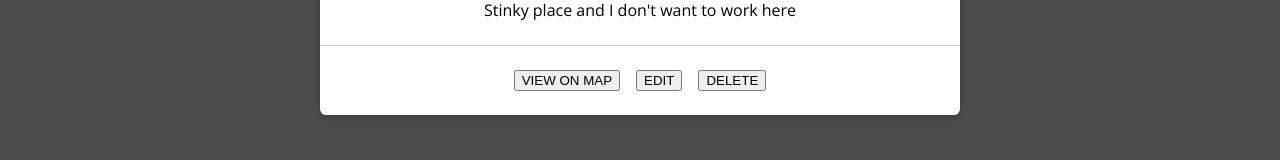
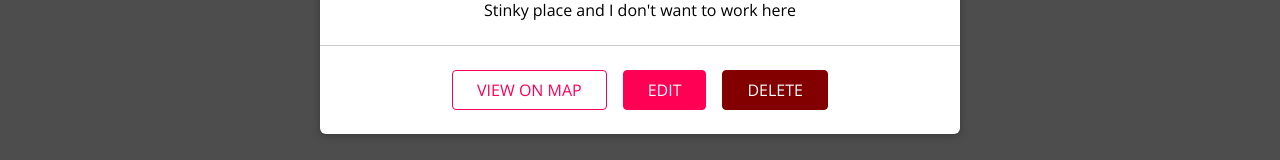
Before and after one commit to Sairoden/mern, a React (Vite) app in the folder frontend/: page /u1/places in a window 1280 px wide. Shown: the part 491-651 px from the top of the page. Built offline with nearby package versions, Linux system fonts and the light colour scheme.

Commit message:
Add Custom Buttons

```diff
--- a/frontend/src/features/places/PlaceItem/PlaceItem.jsx
+++ b/frontend/src/features/places/PlaceItem/PlaceItem.jsx
@@ -2,7 +2,7 @@
 import "./PlaceItem.css";
 
 // UI Components
-import { Card } from "../../../ui";
+import { Card, Button } from "../../../ui";
 
 function PlaceItem({
   id,
@@ -29,9 +29,9 @@
         </div>
 
         <div className="place-item__actions">
-          <button>VIEW ON MAP</button>
-          <button>EDIT</button>
-          <button>DELETE</button>
+          <Button inverse>VIEW ON MAP</Button>
+          <Button to={`/places/${id}`}>EDIT</Button>
+          <Button danger >DELETE</Button>
         </div>
       </Card>
     </li>
--- /dev/null
+++ b/frontend/src/ui/Button/Button.css
@@ -0,0 +1,61 @@
+.button {
+  font: inherit;
+  padding: 0.5rem 1.5rem;
+  border: 1px solid #ff0055;
+  border-radius: 4px;
+  background: #ff0055;
+  color: white;
+  cursor: pointer;
+  margin-right: 1rem;
+  text-decoration: none;
+  display: inline-block;
+}
+
+.button:focus {
+  outline: none;
+}
+
+.button:hover,
+.button:active {
+  background: #ff4382;
+  border-color: #ff4382;
+}
+
+.button--inverse {
+  background: transparent;
+  color: #ff0055;
+}
+
+.button--inverse:hover,
+.button--inverse:active {
+  color: white;
+  background: #ff0055;
+}
+
+.button--danger {
+  background: #830000;
+  border-color: #830000;
+}
+
+.button--danger:hover,
+.button--danger:active {
+  background: #f34343;
+  border-color: #f34343;
+}
+
+.button:disabled,
+.button:hover:disabled,
+.button:active:disabled {
+  background: #ccc;
+  color: #979797;
+  border-color: #ccc;
+  cursor: not-allowed;
+}
+
+.button--small {
+  font-size: 0.8rem;
+}
+
+.button--big {
+  font-size: 1.5rem;
+}
--- /dev/null
+++ b/frontend/src/ui/Button/Button.jsx
@@ -0,0 +1,47 @@
+// React & Libraries
+import { Link } from "react-router-dom";
+
+// Styles
+import "./Button.css";
+
+function Button(props) {
+  if (props.href) {
+    return (
+      <a
+        className={`button button--${props.size || "default"} ${
+          props.inverse && "button--inverse"
+        } ${props.danger && "button--danger"}`}
+        href={props.href}
+      >
+        {props.children}
+      </a>
+    );
+  }
+  if (props.to) {
+    return (
+      <Link
+        to={props.to}
+        exact={props.exact}
+        className={`button button--${props.size || "default"} ${
+          props.inverse && "button--inverse"
+        } ${props.danger && "button--danger"}`}
+      >
+        {props.children}
+      </Link>
+    );
+  }
+  return (
+    <button
+      className={`button button--${props.size || "default"} ${
+        props.inverse && "button--inverse"
+      } ${props.danger && "button--danger"}`}
+      type={props.type}
+      onClick={props.onClick}
+      disabled={props.disabled}
+    >
+      {props.children}
+    </button>
+  );
+}
+
+export default Button;
--- a/frontend/src/ui/index.js
+++ b/frontend/src/ui/index.js
@@ -1,5 +1,6 @@
 import Avatar from "./Avatar/Avatar";
 import Card from "./Card/Card";
 import Backdrop from "./Backdrop/Backdrop";
+import Button from "./Button/Button";
 
-export { Avatar, Card, Backdrop};
+export { Avatar, Card, Backdrop, Button };
```
